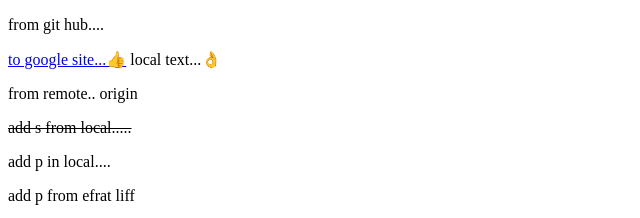
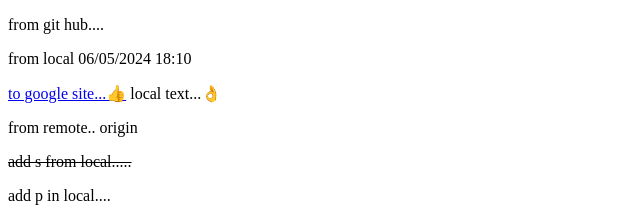
Before and after one commit to Efrat2024/test_05, a plain HTML site: page index.html in a window 1280 px wide. Shown: the top 218 px of the page, without its empty margins (0-640 px from the left). Drawn offline with Linux system fonts and the light colour scheme.

Commit message:
delete ex05 and add p

```diff
--- a/index.html
+++ b/index.html
@@ -8,6 +8,8 @@
 </head>
 <body>
     <p>from git hub....</p>
+    <p>from local 06/05/2024 18:10</p>
+
     <a href="https://www.google.com"> to google site...👍</a>
     <span> local text...👌</span>
     <p> from remote.. origin</p>
```
Also changed, not shown: main.js (line endings or trailing spaces).
